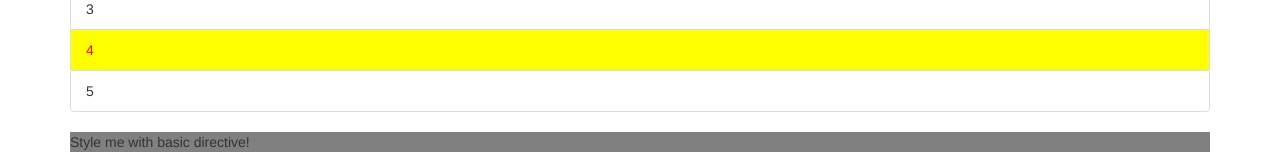
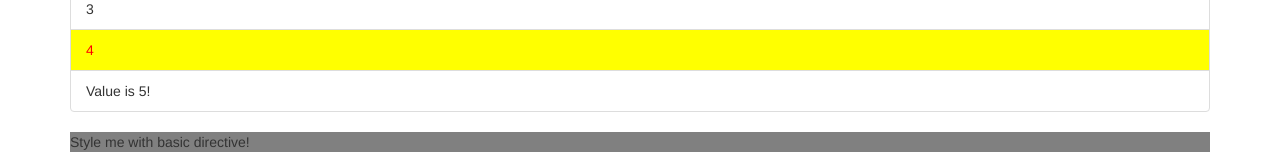
Before and after one commit to deskach/angular4, an Angular app: page / in a window 1280 px wide. Shown: the part 178-340 px from the top of the page. Built offline with nearby package versions, Linux system fonts and the light colour scheme.

Commit message:
ngSwitch

```diff
--- a/src/app/app.component.html
+++ b/src/app/app.component.html
@@ -12,7 +12,12 @@
               [ngClass]="{odd: number % 2 === 0}"
               [ngStyle]="{backgroundColor: number %2 === 0 ? 'yellow': 'transparent'}"
               class="list-group-item">
-            {{number}}
+            <span [ngSwitch]="number">
+              <span *ngSwitchCase="5"> Value is 5! </span>
+              <span *ngSwitchCase="10"> Value is 10!! </span>
+              <span *ngSwitchCase="100"> Value is 100!!! </span>
+              <span *ngSwitchDefault="">{{number}}</span>
+            </span>
           </li>
         </ul>
       </div>
```
